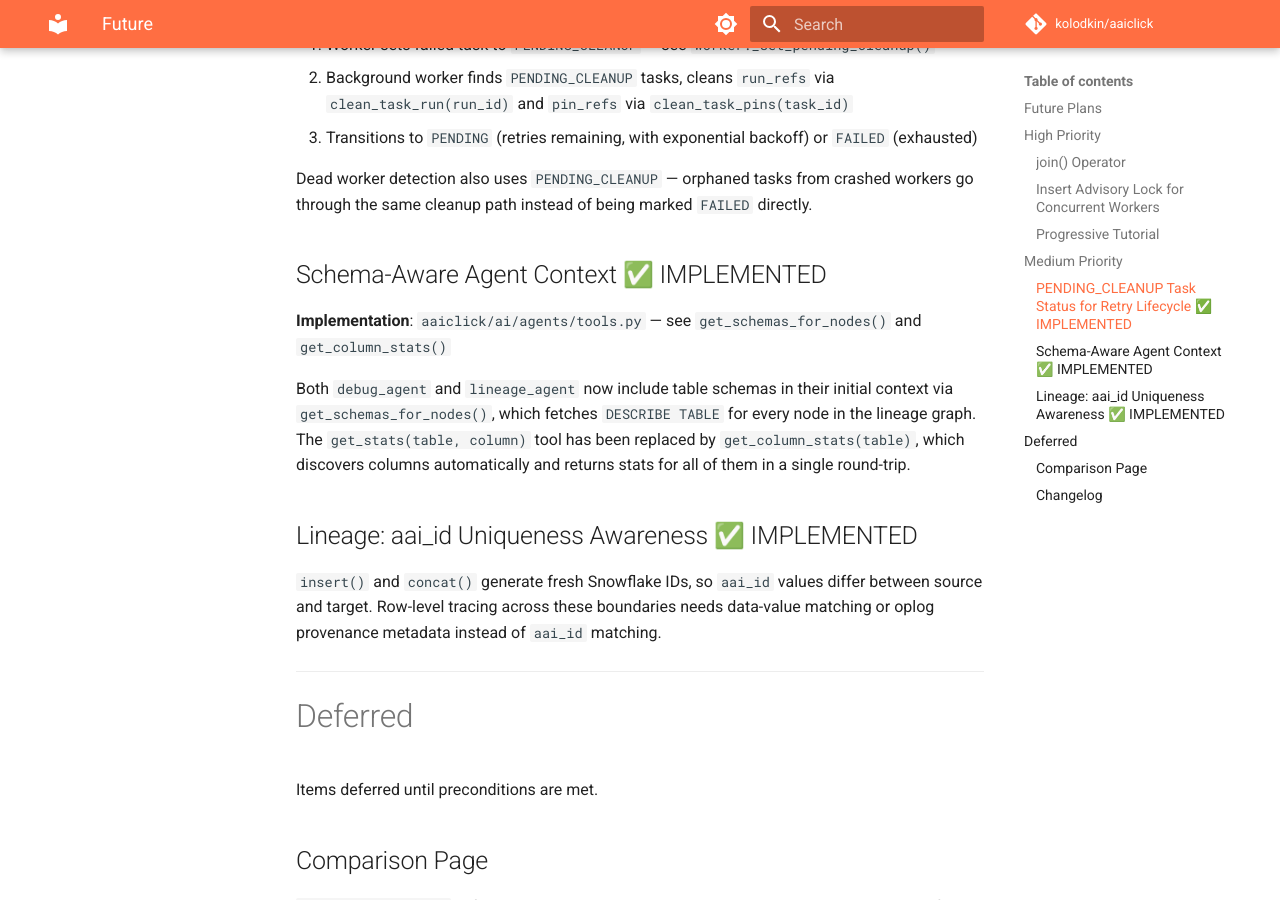
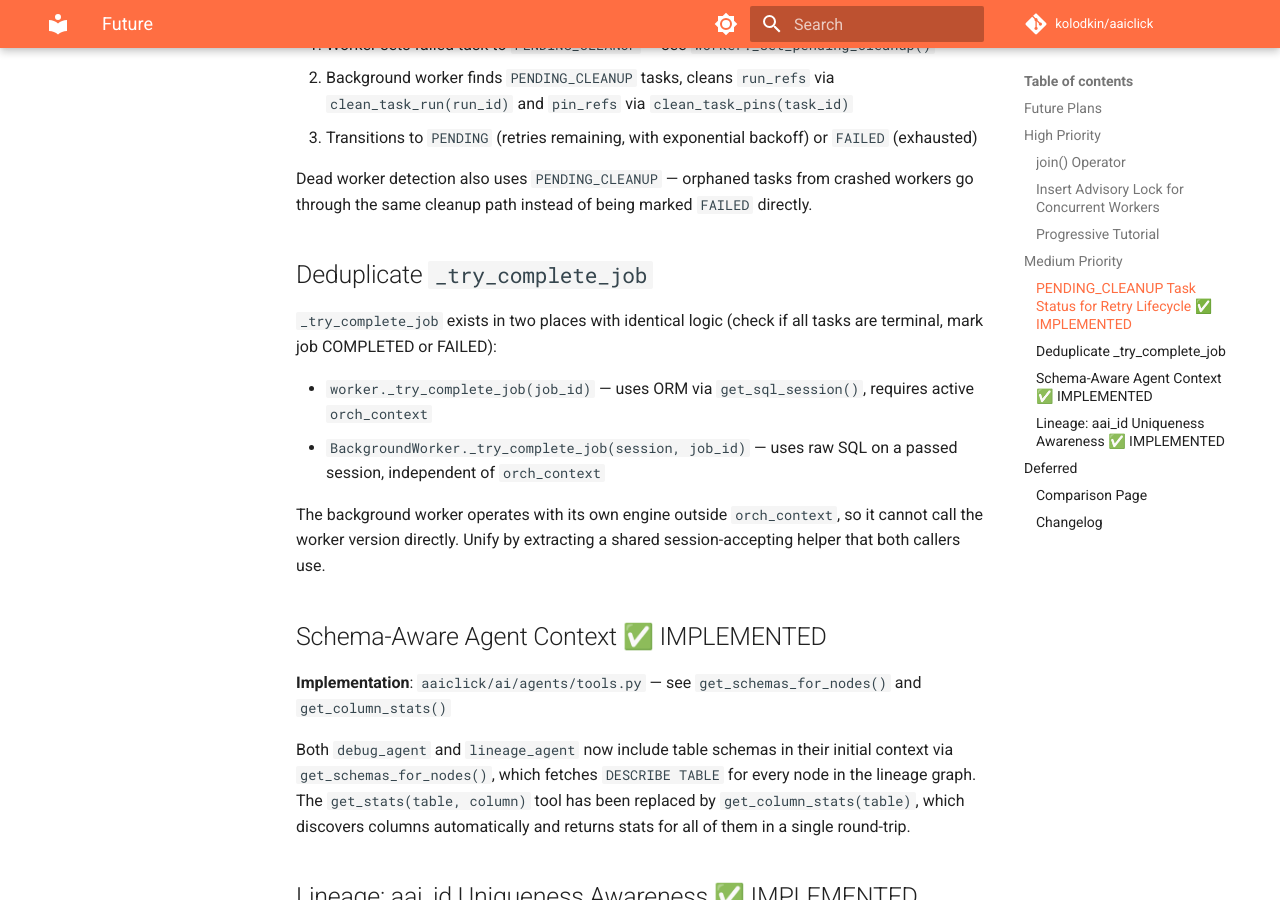
Before and after one commit to kolodkin/aaiclick, an MkDocs documentation site: the page built from docs/future.md, in a window 1280 px wide and 900 px high, scrolled down 1405 px. Built offline with MkDocs 1.6.1 and Material for MkDocs 9.7.7, drawn with Linux system fonts in a browser that asks for light colours; comment, search, counter and statistics services are not loaded.

Commit message:
cleanup: document _try_complete_job duplication in future.md

```diff
--- a/docs/future.md
+++ b/docs/future.md
@@ -55,6 +55,15 @@ The background worker (`BackgroundWorker._process_pending_cleanup`) handles all
 
 Dead worker detection also uses `PENDING_CLEANUP` — orphaned tasks from crashed workers go through the same cleanup path instead of being marked `FAILED` directly.
 
+## Deduplicate `_try_complete_job`
+
+`_try_complete_job` exists in two places with identical logic (check if all tasks are terminal, mark job COMPLETED or FAILED):
+
+- `worker._try_complete_job(job_id)` — uses ORM via `get_sql_session()`, requires active `orch_context`
+- `BackgroundWorker._try_complete_job(session, job_id)` — uses raw SQL on a passed session, independent of `orch_context`
+
+The background worker operates with its own engine outside `orch_context`, so it cannot call the worker version directly. Unify by extracting a shared session-accepting helper that both callers use.
+
 ## Schema-Aware Agent Context ✅ IMPLEMENTED
 
 **Implementation**: `aaiclick/ai/agents/tools.py` — see `get_schemas_for_nodes()` and `get_column_stats()`
```
